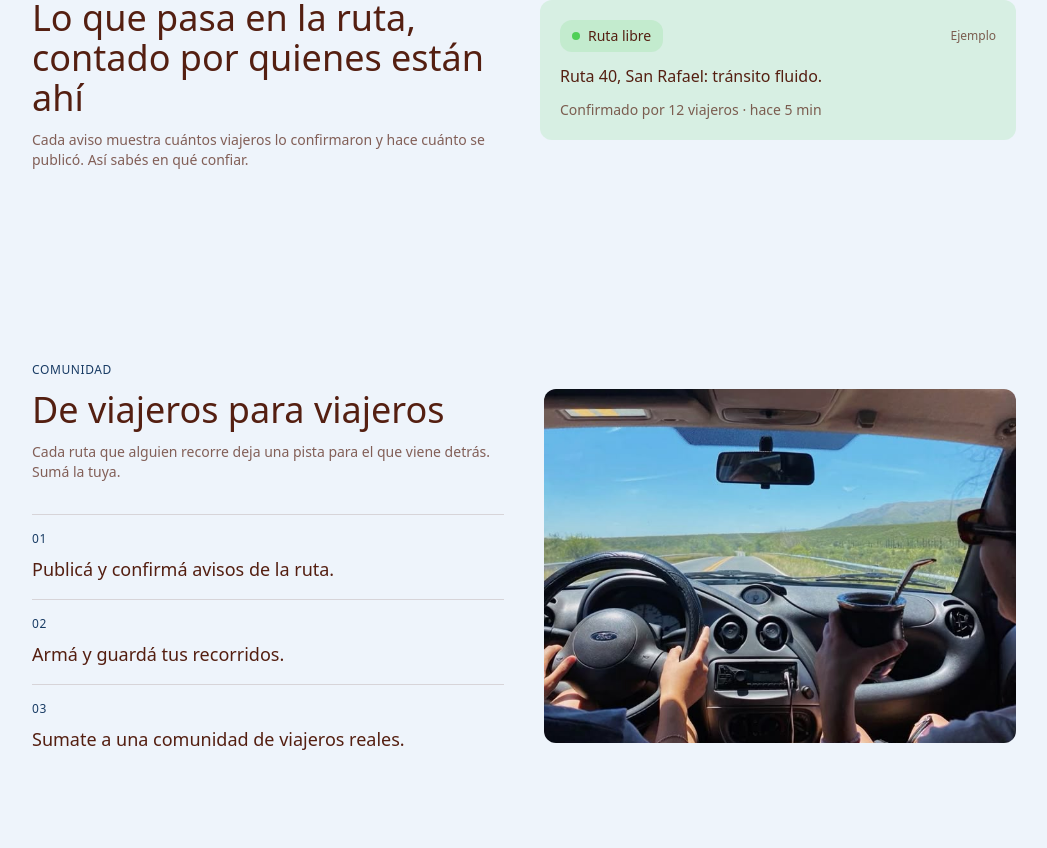
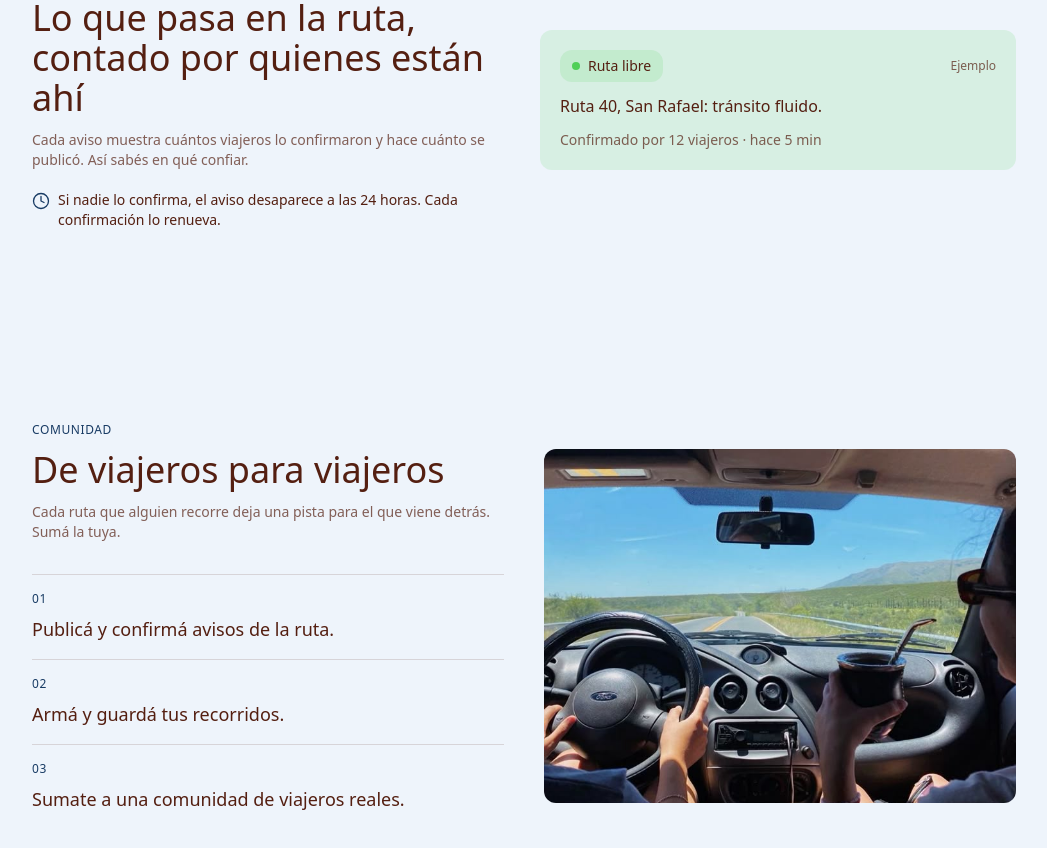
Before and after one commit to agusmirand9/galope-pf, a React (Vite) app in the folder front/: page / in a window 1280 px wide. Shown: the part 1973-2821 px from the top of the page, without its empty margins (116-1163 px from the left). Built offline with nearby package versions, Linux system fonts and the light colour scheme.

Commit message:
agrego texto avisos

```diff
--- a/front/src/pages/Home.jsx
+++ b/front/src/pages/Home.jsx
@@ -5,7 +5,7 @@ import Footer from "../components/Footer.jsx"
 import hero from "../assets/hero.jpg"
 import logo from "../assets/logo.png"
 import { Link } from "react-router"
-import { Check, ClipboardCheck, Megaphone, Route } from "lucide-react"
+import { Check, ClipboardCheck, Clock, Megaphone, Route } from "lucide-react"
 import comunidadImg from "../assets/comunidad.jpg"
 import cortadaImg from "../assets/celular.jpg"
 import trama from "../assets/trama.png"
@@ -155,6 +155,10 @@ export default function Home() {
                             Cada aviso muestra cuántos viajeros lo confirmaron y hace cuánto se publicó.
                             Así sabés en qué confiar.
                         </p>
+                        <p className="flex items-start gap-2 pt-2 text-sm font-medium text-marron">
+                            <Clock size={18} strokeWidth={1.75} className="mt-0.5 shrink-0 text-azul" aria-hidden="true" />
+                            Si nadie lo confirma, el aviso desaparece a las 24 horas. Cada confirmación lo renueva.
+                        </p>
                     </div>
 
                     <article className="space-y-3 rounded-xl bg-estado-verde/15 p-5">
```
